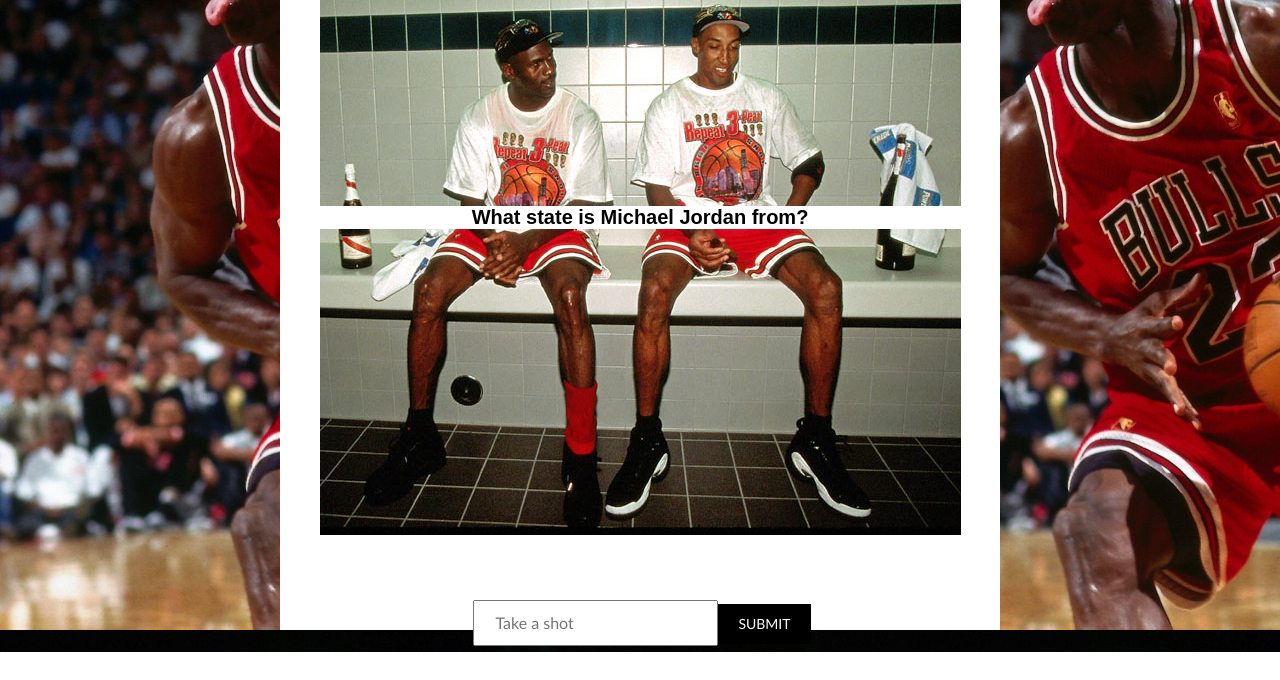
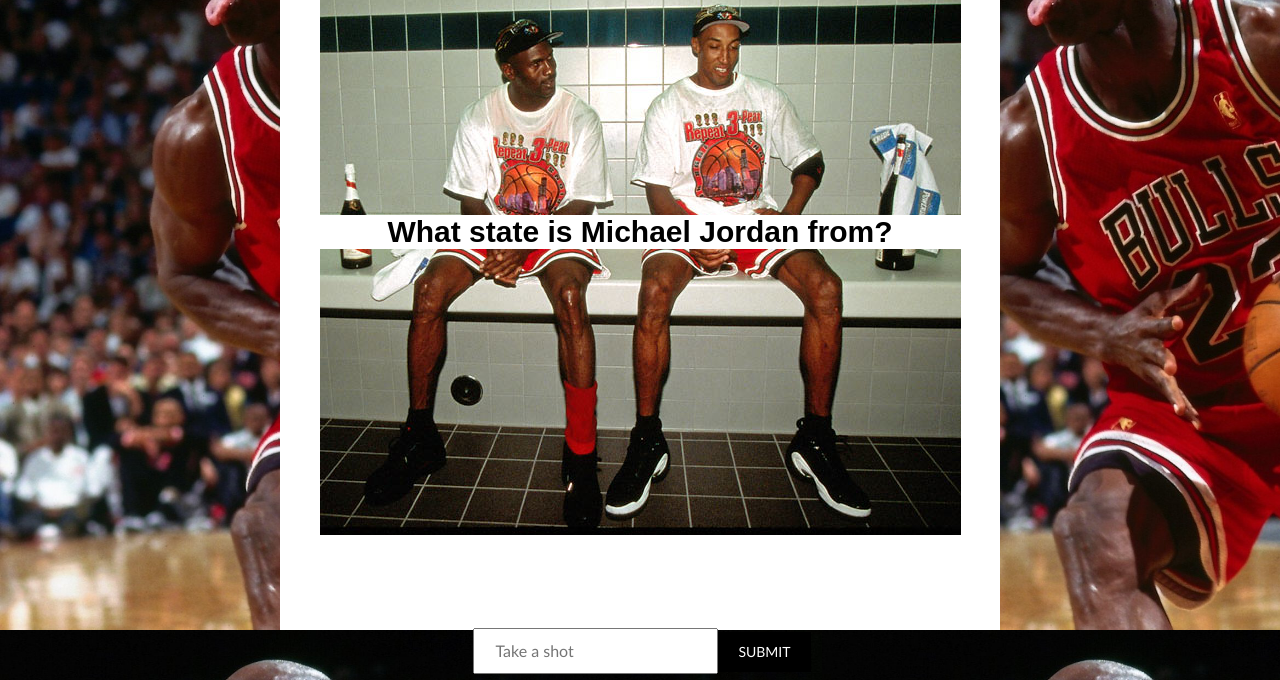
Before and after one commit to rodneycurl/flashcards, a plain HTML site: page game.html in a window 1280 px wide. Shown: the part 170-850 px from the top of the page. Before the commit the page ends 822 px from the top, so only its background shows below. Drawn offline with nearby package versions, Linux system fonts and the light colour scheme.

Commit message:
updated questions

```diff
--- a/gamestyle.css
+++ b/gamestyle.css
@@ -36,7 +36,7 @@
 .questionsList {
   text-align: center;
   font-family: sans-serif;
-  font-size: 20px;
+  font-size: 30px;
   background: #fff;
 }
 
--- a/script.js
+++ b/script.js
@@ -28,12 +28,12 @@
     answer: 'North Carolina'},
     {
       id: 2,
-      text:'What was Michael Jordan\'s jersey number for the majority of his career in the NBA?',
+      text:'What was MJ\'s first NBA jersey number?',
       answer: '23'
     },
     {
       id: 3,
-      text:'What team did Michael Jordan win a NBA Championship title with?',
+      text:'What team did MJ win 6 NBA finals with?',
       answer: 'Chicago Bulls'
     },
     {
@@ -43,7 +43,7 @@
     },
     {
       id: 5,
-      text:'What MLB Baseball team did Michael Jordan play for?',
+      text:'What MLB Baseball team did MJ play for?',
       answer: 'White Soxs'
     },
     {
@@ -53,7 +53,7 @@
     },
     {
       id: 7,
-      text:'What shoes did Michael Jordan wear in the flu game?',
+      text:'What shoes did MJ wear in the flu game?',
       answer: 'Air Jordan 12 Black/Red'
     },
 ]
```
